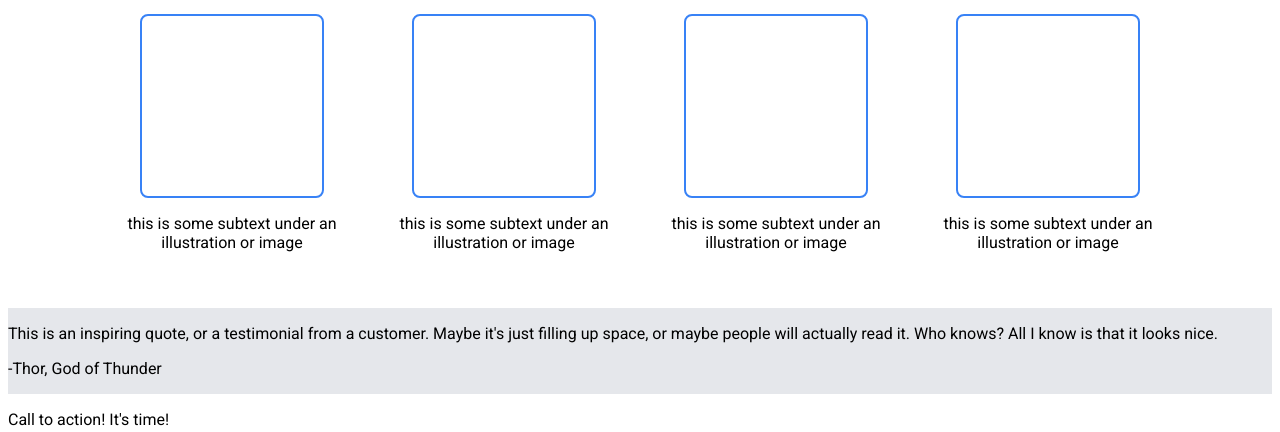
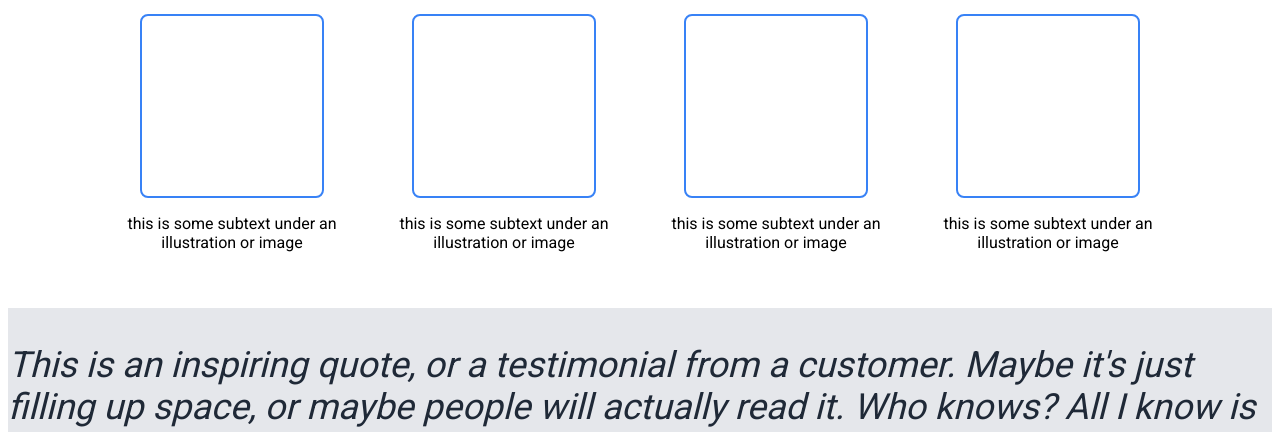
Before and after one commit to SFujiN/landing-page, a plain HTML site: page index.html in a window 1280 px wide. Shown: the part 505-937 px from the top of the page. Drawn offline with Linux system fonts and the light colour scheme.

Commit message:
Update styles.css

```diff
--- a/styles.css
+++ b/styles.css
@@ -122,6 +122,12 @@ button.hero {
     background-color: #E5E7EB;
 }
 
+.quote {
+    font-size: 36px;
+    font-style: italic;
+    color: #1F2937;
+}
+
 .footer {
     background-color: #1F2937;
     color: #F9FAF8;
```
